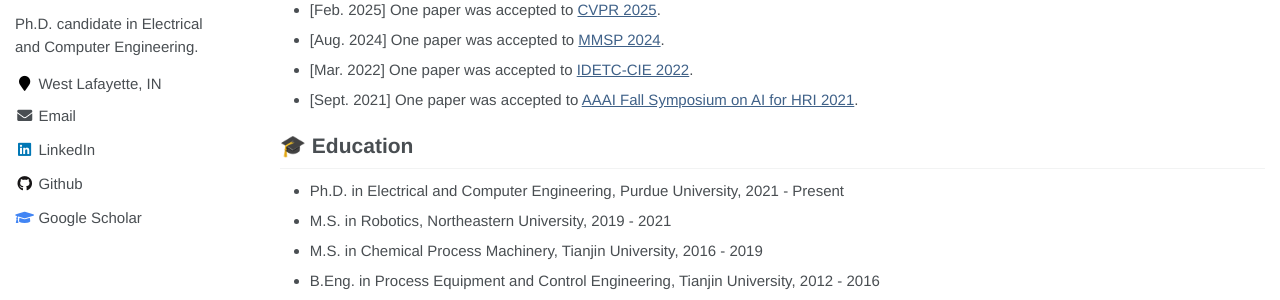
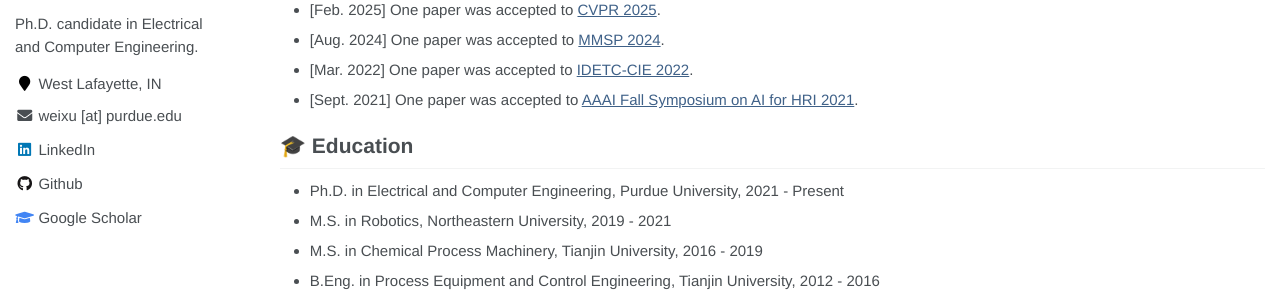
Before and after one commit to xuweiwen/xuweiwen.github.io, a Jekyll site: the page built from _pages/main.md, in a window 1280 px wide. Shown: the part 340-640 px from the top of the page. Built offline with Jekyll 4.4.1, drawn with Linux system fonts in a browser that asks for light colours.

Commit message:
Showed email explicitly

```diff
--- a/_includes/author-profile.html
+++ b/_includes/author-profile.html
@@ -29,7 +29,16 @@
         <li><a href="{{ author.uri }}"><i class="fas fa-fw fa-link" aria-hidden="true"></i> Website</a></li>
       {% endif %}
       {% if author.email %}
-        <li><a href="mailto:{{ author.email }}"><i class="fas fa-fw fa-envelope" aria-hidden="true"></i> Email</a></li>
+        <li>
+          <script>
+            const email = "{{ author.email }}";
+            const [user, domain] = email.split("@");
+            const fullEmail = `${user} [at] ${domain}`;
+            document.write(
+              `<a href="mailto:{{ author.email }}"><i class="fas fa-fw fa-envelope" aria-hidden="true"></i> ${fullEmail}</a>`
+            );
+          </script>
+        </li>
       {% endif %}
       {% if author.keybase %}
         <li><a href="https://keybase.io/{{ author.keybase }}"><i class="fas fa-fw fa-key" aria-hidden="true"></i> Keybase</a></li>
```
